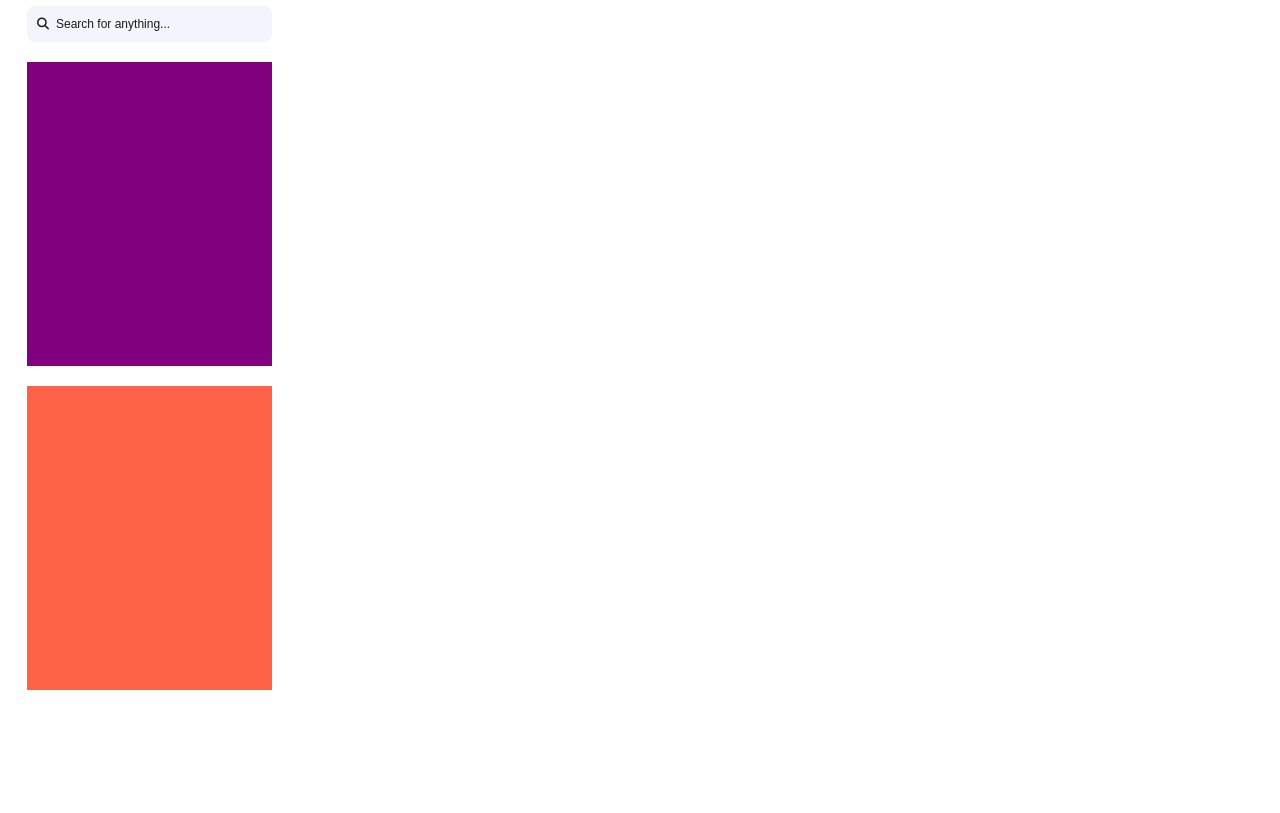
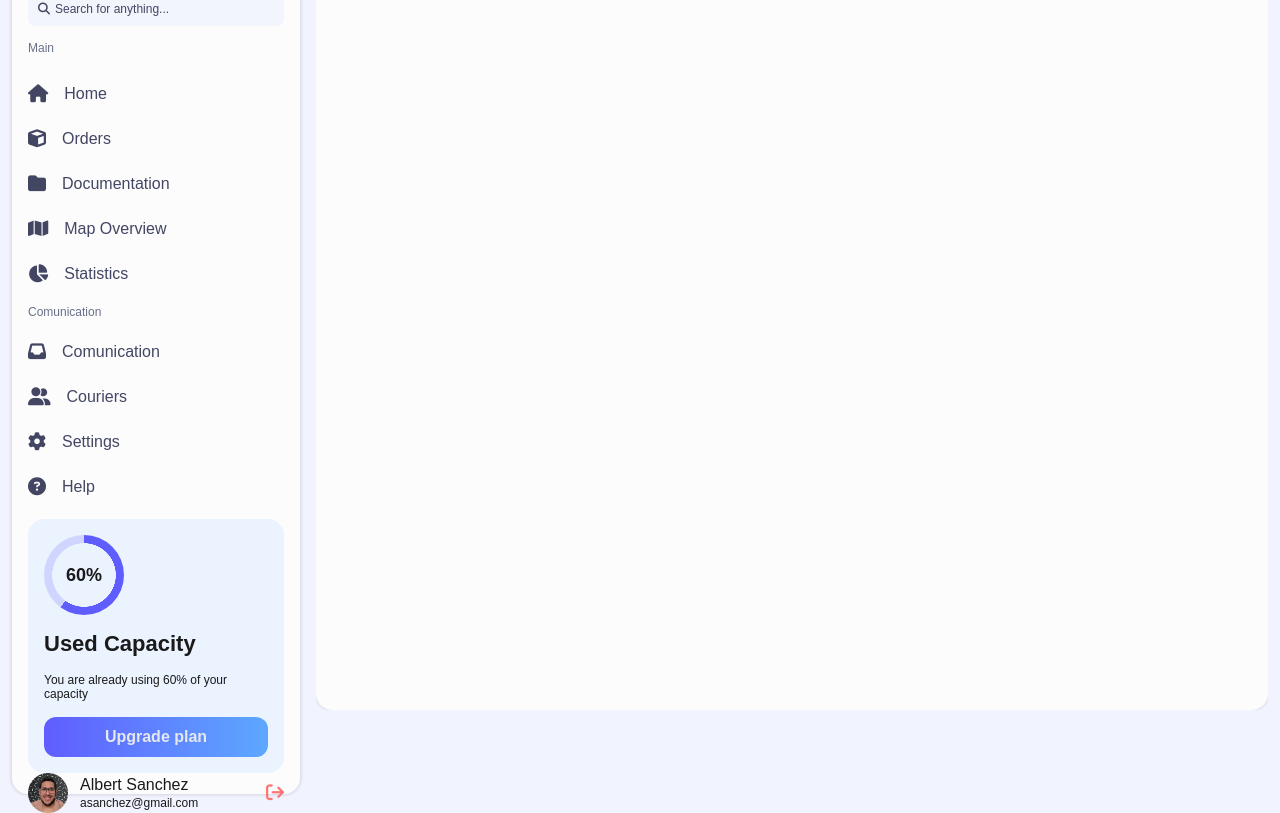
Before and after one commit to Dragat19/as-kit, a website built with Vite: page index.html in a window 1280 px wide. Shown: the part 78-891 px from the top of the page. Before the commit the page ends 800 px from the top, so only its background shows below. Built offline with nearby package versions, Linux system fonts and the light colour scheme.

Commit message:
:sparkles: creation sidebar not collapsed
sidebar

```diff
--- a/index.html
+++ b/index.html
@@ -1,5 +1,6 @@
 <!doctype html>
 <html lang="en">
+
 <head>
   <meta charset="UTF-8" />
   <link rel="icon" type="image/svg+xml" href="/vite.svg" />
@@ -7,11 +8,13 @@
   <title>AS SideBar</title>
   <script src="https://kit.fontawesome.com/7fd1125a16.js" crossorigin="anonymous"></script>
 </head>
+
 <body>
   <div id="app">
-          <div id="sidebar"></div>
+    <aside id="sidebar"></aside>
+    <main id="content"></main>
   </div>
-
   <script type="module" src="/src/main.ts"></script>
 </body>
+
 </html>
--- /dev/null
+++ b/src/componets/sidebar/section-footer.ts
@@ -0,0 +1,15 @@
+export function setupFooter(footer: HTMLElement) {
+    const profile = document.createElement('div');
+    profile.className = 'profile';
+    profile.innerHTML = `
+        <div class="profile-user">
+            <img class="profile-avatar" src="/src/assets/images/photo.png" />
+            <div>
+                <h6>Albert Sanchez</h6>
+                <label>asanchez@gmail.com</label>
+            </div>
+        </div>
+        <i class="fa-solid fa-arrow-right-from-bracket"></i>
+    `;
+    footer.append(profile);
+}
--- /dev/null
+++ b/src/componets/sidebar/section-header.ts
@@ -0,0 +1,14 @@
+import viteLogo from '/vite.svg';
+export function setupHeader(element: HTMLDivElement) {
+    element.className = 'header-container'
+    element.innerHTML = `
+        <div class="header-logo">
+            <img img src="${viteLogo}" class="logo"/>
+            <h6>Storeify</h6>
+        </div>
+        <div class="header-search">
+            <i class="fa-solid fa-magnifying-glass"></i>
+            <input placeholder="Search for anything..." />
+        </div>
+    `;
+}
--- /dev/null
+++ b/src/componets/sidebar/section-main.ts
@@ -0,0 +1,14 @@
+import { COMUNICATIONS, MENU } from "../../constants/sidebar.const";
+import { createItemElement, itemSelected } from "../../utils/help";
+
+export function setupMenu(element: HTMLDivElement) {
+    MENU.forEach(({ iconName, label, id }) => {
+        element.append(createItemElement(iconName, label, () => itemSelected(id)));
+    });
+}
+
+export function setupComunication(element: HTMLDivElement) {
+    COMUNICATIONS.forEach(({ iconName, label, id }) => {
+        element.append(createItemElement(iconName, label, () => itemSelected(id)));
+    });
+}
--- /dev/null
+++ b/src/componets/sidebar/sidebar.ts
@@ -0,0 +1,46 @@
+
+import { setupFooter } from "./section-footer";
+import { setupHeader } from "./section-header";
+import { setupComunication, setupMenu } from "./section-main";
+
+
+export function setupSidebar(sidebar: HTMLDivElement) {
+    sidebar.innerHTML = `
+        <div class="sidebar_container">
+            <div class="sidebar_expand">
+                <i class="fa-solid fa-chevron-left"></i>
+            </div>
+            <section class="sidebar_header">
+                <div id="header"></div>
+            </section>
+            <div class="sidebar_content">
+                <section class="sidebar_main">
+                    <h6 class="sidebar-title">Main</h6>
+                    <div id="main"></div>
+                </section>
+                <section class="sidebar_comunication">
+                    <h6 class="sidebar-title">Comunication</h6>
+                    <div id="comunication"></div>
+                    <div class="sidebar-upgrade">
+                        <div class="comunication-card">
+                            <div class='card-chart'>
+                                <div class="char-value">60%</div>
+                            </div>
+                            <div class='card-content'>
+                                <h2>Used Capacity</h2>
+                                <p>You are already using 60% of your capacity</p>
+                                <button>Upgrade plan</button>
+                            </div>
+                        </div>
+                    </div>
+                </section>
+            </div>
+            <div class="sidebar_footer" id="footer"></div>
+        </div>
+    `;
+    setupHeader(document.querySelector<HTMLDivElement>("#header")!);
+    setupMenu(document.querySelector<HTMLDivElement>("#main")!);
+    setupComunication(document.querySelector<HTMLDivElement>("#comunication")!);
+
+    setupFooter(document.querySelector<HTMLDivElement>("#footer")!);
+}
--- /dev/null
+++ b/src/constants/sidebar.const.ts
@@ -0,0 +1,57 @@
+import { MenuItem } from "../types/sidebar.types";
+
+
+
+export const MENU: MenuItem[] = [
+    {
+        id: crypto.randomUUID(),
+        iconName: 'house',
+        label: 'Home'
+
+    },
+    {
+        id: crypto.randomUUID(),
+        iconName: 'cube',
+        label: 'Orders'
+    },
+    {
+        id: crypto.randomUUID(),
+        iconName: 'folder',
+        label: 'Documentation'
+    },
+    {
+        id: crypto.randomUUID(),
+        iconName: 'map',
+        label: 'Map Overview'
+    },
+    {
+        id: crypto.randomUUID(),
+        iconName: 'chart-pie',
+        label: 'Statistics'
+    }
+];
+
+
+
+export const COMUNICATIONS: MenuItem[] = [
+    {
+        id: crypto.randomUUID(),
+        iconName: 'inbox',
+        label: 'Comunication'
+    },
+    {
+        id: crypto.randomUUID(),
+        iconName: 'user-group',
+        label: 'Couriers'
+    },
+    {
+        id: crypto.randomUUID(),
+        iconName: 'gear',
+        label: 'Settings'
+    },
+    {
+        id: crypto.randomUUID(),
+        iconName: 'circle-question',
+        label: 'Help'
+    },
+]
--- a/src/main.ts
+++ b/src/main.ts
@@ -1,47 +1,8 @@
-import { setupCounter } from './counter.ts';
+import { setupSidebar } from './componets/sidebar/sidebar.ts';
 import './style.css';
-import viteLogo from '/vite.svg';
 
-// document.querySelector<HTMLDivElement>('#app')!.innerHTML = `
-//   <div>
-//     <a href="https://vitejs.dev" target="_blank">
-//       <img src="${viteLogo}" class="logo" alt="Vite logo" />
-//     </a>
-//     <a href="https://www.typescriptlang.org/" target="_blank">
-//       <img src="${typescriptLogo}" class="logo vanilla" alt="TypeScript logo" />
-//     </a>
-//     <h1>Vite + TypeScript</h1>
-//     <div class="card">
-//       <button id="counter" type="button"></button>
-//     </div>
-//     <p class="read-the-docs">
-//       Click on the Vite and TypeScript logos to learn more
-//     </p>
-//   </div>
-// `
+document.querySelector<HTMLDivElement>('#content')!.innerHTML = `
+    <div class="content-page"></div>
+`;
 
-
-document.querySelector<HTMLDivElement>('#sidebar')!.innerHTML = `
-  <div class="sidebar_container">
-     <section class="sidebar_header">
-          <div class="header-container">
-            <div class="header-logo">
-              <img img src="${viteLogo}" class="logo"/>
-              <h6>Storeify</h6>
-            </div>
-            <div class="header-search">
-              <i class="fa-solid fa-magnifying-glass"></i>
-              <input placeholder="Search for anything..." />
-            </div>
-          </div>
-     </section>
-     <section  class="sidebar_main">
-
-     </section>
-     <section class="sidebar_comunication">
-
-     </section>
-  </div>
-`
-
-setupCounter(document.querySelector<HTMLButtonElement>('#counter')!)
+setupSidebar(document.querySelector<HTMLDivElement>('#sidebar')!);
--- a/src/style.css
+++ b/src/style.css
@@ -1,20 +1,40 @@
 :root {
-  font-family: Inter, system-ui, Avenir, Helvetica, Arial, sans-serif;
+  --primary-color: #272727;
+  --white: #FFFFFF;
+  --sidebar-primary: #605DFF;
+  --sidebar-primary-light: #5DA8FF;
+  --sidebar-primary-hover: #605DFF10;
+  --sidebar-background: #FCFCFD;
+  --background: #F1F3FF;
+  --text-link: #424662;
+  --headline: #7686BC;
+  --cta-background: #EBF3FF;
+  --cta-background-darker:#CFD5FF;
+  --cta-background-border:#CDD2F3;
+  --cta-text: #1C2035;
+  --neutral: #E6E8F0;
+  --expand-button:#4A516D;
+  --logout: #FA7575;
+  --text: #303651;
+  --text-lighter: #697089;
+}
 
-  color-scheme: light dark;
-  color: rgba(255, 255, 255, 0.87);
-   background-color: #CDD9DE;
+* {
+  margin: 0;
+  padding: 0;
   box-sizing:border-box;
 }
 
-html, body {
-  border:0;
-  margin:0;
-  padding:0;
+html {
+  height: 100%;
 }
 
 body {
-  height: 100vh;
+  height: 100%;
+  padding: 12px;
+  font-family: 'Work Sans', sans-serif;
+  color: rgba(255, 255, 255, 0.87);
+  background-color: var(--background);
 }
 
 a {
@@ -31,7 +51,7 @@ input{
   width: 100%;
   font-size: 12px;
   background: transparent;
-  color: #1a1a1a;
+  color:var(--text-link);
   border: none;
 }
 
@@ -41,12 +61,13 @@ input:focus-visible{
 }
 
 input::placeholder{
-  color:#1a1a1a
+  color:var(--text-link);
+  white-space: nowrap;
 }
 
 i{
   font-size: 12px;
-  color: #1a1a1a;
+   color:var(--text-link);
 }
 
 
@@ -56,19 +77,53 @@ h6{
   margin: 0;
 }
 
+
+button {
+  width: 100%;
+  height: 40px;
+  border-radius: 12px;
+  border: 0;
+  font-size: 16px;
+  font-weight: 600;
+  font-family: inherit;
+  color: var(--neutral);
+  cursor: pointer;
+  background: linear-gradient(90deg, var(--sidebar-primary) -0.38%, var(--sidebar-primary-light) 100.02%);
+}
+
+
 #app {
   position: relative;
   display: flex;
+  gap: 16px;
   width: 100%;
   height: 100%;
 }
 
 #sidebar{
-  background-color: #fff;
-  flex: 0.2;
-  margin:12px;
-  padding: 20px 15px;
-  border-radius: 20px;
+  background-color: var(--sidebar-background);
+  position: sticky;
+  top:0;
+  left: 0;
+  min-height: 860px;
+  max-width: 288px;
+  padding: 16px 0;
+  border-radius: 16px;
+  box-shadow: 0px 0px 4px 0px rgba(0,0,0,0.2);
+}
+
+
+#content {
+  display: flex;
+  flex: 1;
+  overflow: auto;
+}
+
+.content-page {
+  width: 100%;
+  border-radius: 16px;
+  background-color: var(--sidebar-background);
+  box-shadow: 0px 0px 3px 0px rgba(0,0,0,0.2);
 }
 
 .toggle {
@@ -87,21 +142,89 @@ h6{
   filter: drop-shadow(0 0 2em #3178c6aa);
 }
 
+.item {
+  display: flex;
+  width: 100%;
+  height: 45px;
+  gap: 16px;
+  padding: 0 16px;
+  align-items: center;
+  color: var(--text-link);
+
+}
+
+.selected {
+  background-color: var(--sidebar-primary-hover);
+  color: var(--text-link);
+}
+
+
+.selected i,.selected label {
+   color: var(--sidebar-primary);
+}
+
+
+.item:hover i,.item:hover label {
+  cursor: pointer;
+   color: var(--sidebar-primary);
+}
+
+.item i {
+  font-size: 18px;
+}
+
+.item label {
+  font-weight: normal;
+}
+
+
+
 .sidebar_container {
   width: 100%;
   height: 100%;
+  position: relative;
   color: #1a1a1a;
   display: flex;
-  gap: 20px;
   flex-direction: column;
   box-shadow: 0 0 4px 0 solid;
 }
 
+.sidebar_expand {
+  position: absolute;
+  top: 0;
+  right: 0;
+  transform: translate(50%, 20%);
+  width: 20px;
+  height: 20px;
+  background-color: var(--cta-background);
+  display: flex;
+  align-items: center;
+  justify-content: center;
+  cursor: pointer;
+  border-radius: 4px;
+  box-shadow: 0 0 4px 0 rgba(0,0,0,0.2);
+}
 
+.sidebar_content{
+  display: flex;
+  gap: 10px;
+  flex-direction: column;
+  flex:1;
+}
+
+.sidebar_footer{
+  display: flex;
+  flex-direction: column;
+
+  width: 100%;
+}
+
+/* HEADER */
 .header-container{
   display: flex;
   flex-direction: column;
-  gap:20px;
+  padding: 0 16px;
+  gap:10px;
 }
 
 .header-logo {
@@ -114,49 +237,111 @@ h6{
   display: flex;
   align-items: center;
   padding: 10px;
+  margin-bottom: 16px;
   gap:5px;
   border-radius: 8px;
   background-color: #F2F5FC;
 }
 
+/* MAIN */
 .sidebar_main{
-  flex:1;
-  background-color: purple;
+  display: flex;
+  flex-direction: column;
+  gap: 16px;
 }
 
-.sidebar_comunication{
-  flex:1;
-  background-color: tomato;
+.sidebar-title {
+  color:var(--text-lighter);
+  font-size: 12px;
+  padding: 0 16px;
+  font-weight: 400;
 }
 
-button {
-  border-radius: 8px;
-  border: 1px solid transparent;
-  padding: 0.6em 1.2em;
-  font-size: 1em;
-  font-weight: 500;
-  font-family: inherit;
-  background-color: #1a1a1a;
-  cursor: pointer;
-  transition: border-color 0.25s;
+#main,#comunication {
+  display: flex;
+  flex-direction: column;
+  justify-content: center;
+  /* gap:10px; */
 }
-button:hover {
-  border-color: #646cff;
-}
-button:focus,
-button:focus-visible {
-  outline: 4px auto -webkit-focus-ring-color;
+/* COMUNICATION */
+.sidebar_comunication{
+  display: flex;
+  flex-direction: column;
+  gap: 10px;
 }
 
-@media (prefers-color-scheme: light) {
-  :root {
-    color: #213547;
-    background-color: #ffffff;
-  }
-  a:hover {
-    color: #747bff;
-  }
-  button {
-    background-color: #f9f9f9;
-  }
+.sidebar-upgrade{
+  padding: 0 16px;
 }
+
+.comunication-card {
+  width: 100%;
+  display: flex;
+  flex-direction: column;
+  padding: 16px;
+  border-radius: 16px;
+  gap:16px;
+  background-color: var(--cta-background);
+}
+
+.card-chart {
+  display: flex;
+  justify-content: center;
+  align-items: center;
+  height: 80px;
+  width: 80px;
+  border-radius: 16px;
+  border-radius: 50%;
+  font-size: large;
+  font-weight: 600;
+  background: radial-gradient(closest-side, var(--cta-background) 79%, transparent 80% 100%),conic-gradient(var(--sidebar-primary) 60%, var(--cta-background-darker) 0);
+}
+
+
+.card-content {
+  display: flex;
+  flex-direction: column;
+  gap:16px;
+}
+
+.card-content h2 {
+  font-weight: 600;
+  font-size: 22px;
+}
+
+.card-content p {
+  font-weight: 100;
+  font-size: 12px;
+}
+
+.profile {
+  display: flex;
+  align-items: center;
+  justify-content: space-between;
+  padding: 0 16px;
+}
+
+.profile-avatar {
+  height: 40px;
+ }
+
+.profile-user {
+  display: flex;
+  align-items: center;
+  gap: 12px;
+}
+
+.profile-user h6{
+  font-size: 16px;
+  font-weight: 400;
+}
+
+.profile-user label{
+  font-size: 12px;
+}
+
+.profile i {
+  color:var(--logout);
+  font-size: 18px;
+  cursor: pointer;
+}
--- /dev/null
+++ b/src/types/sidebar.types.ts
@@ -0,0 +1,5 @@
+export type MenuItem = {
+    iconName: string;
+    label: string;
+    id: string;
+}
--- /dev/null
+++ b/src/utils/help.ts
@@ -0,0 +1,23 @@
+export const createItemElement = (nameIcon: string, label: string, onAction: () => void): HTMLElement => {
+    const item = document.createElement("div");
+    item.className = `item`;
+    item.innerHTML = `
+            <i class="fa-solid fa-${nameIcon}"></i>
+            <label>${label}</label>
+        `;
+
+    item.addEventListener('click', (e: MouseEvent) => {
+        e.preventDefault();
+        onAction();
+        const active = document.querySelector('.selected');
+        if (active) {
+            active.classList.remove('selected');
+        }
+        item.classList.add('selected');
+    })
+    return item;
+}
+
+export const itemSelected = (id: string) => {
+    console.log({ id });
+}
```
Also changed, not shown: src/assets/images/photo.png (added), src/assets/images/typescript.svg (renamed from src/typescript.svg). Lines whose indentation alone changed are shown as unchanged.
